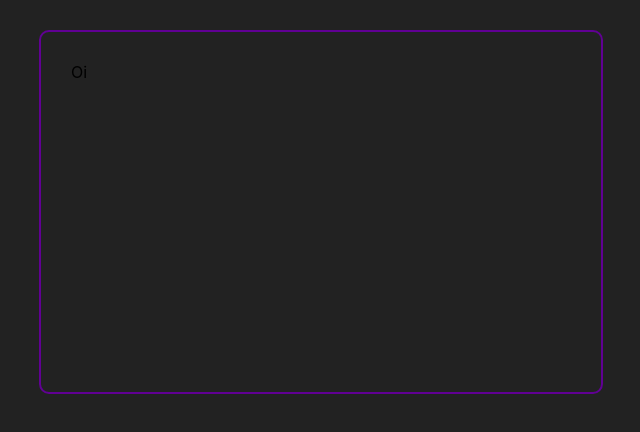
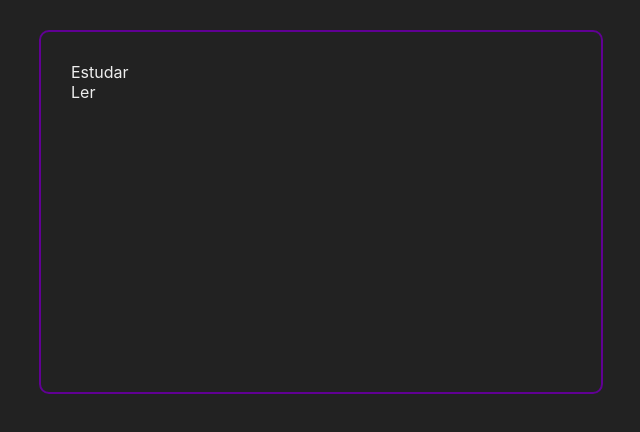
Before and after one commit to scallopc/myTasks, a React (Create React App) app: page / in a window 1280 px wide. Shown: the top 432 px of the page, without its empty margins (319-959 px from the left). Built offline with nearby package versions, Linux system fonts and the light colour scheme.

Commit message:
dom@5.2.0 - tasks

```diff
--- a/src/App.jsx
+++ b/src/App.jsx
@@ -1,8 +1,29 @@
-import React from "react";
+import React, { useState } from "react";
 import './App.scss'
+import Tasks from "./components/tasks/Tasks";
 
 const App = () => {
-return <div className="container">Oi</div>
+
+    const [tasks, setTasks] = useState([
+        {
+            id: "1",
+            title: " Estudar",
+            completed: false,
+        },
+        {
+            id: "2",
+            title: " Ler",
+            completed: true,
+        },
+    ]);
+
+    return (
+        <>
+            <div className="container">
+                <Tasks tasks={tasks} />
+            </div>
+        </>
+    );
 }
 
 export default App;
--- /dev/null
+++ b/src/components/task/Task.jsx
@@ -0,0 +1,9 @@
+import React from 'react';
+
+const Task = ({ task }) => {
+    return (
+        <div>{task.title}</div>
+    );
+}
+
+export default Task;
--- /dev/null
+++ b/src/components/tasks/Tasks.jsx
@@ -0,0 +1,12 @@
+import React from "react";
+import Task from "../task/Task";
+
+const Tasks = ({tasks}) => {
+    return (
+        <>
+         {tasks.map((task) => <Task task={task} />)}
+        </>
+    )
+}
+
+export default Tasks
--- a/src/index.scss
+++ b/src/index.scss
@@ -2,7 +2,7 @@
 $primary-color: #610094;
 $secundary-color: #3F0071;
 $background-color: #222;
-
+$text-color: #eee;
 
 body {
   margin: 0;
@@ -12,6 +12,7 @@ body {
   -webkit-font-smoothing: antialiased;
   -moz-osx-font-smoothing: grayscale;
   background-color: $background-color;
+  color: $text-color;
 }
 
 code {
```
Also changed, not shown: package.json (+11 -7 lines), src/index.js (+4 -4 lines), src/components/task/Task.scss (added), src/components/tasks/Tasks.scss (added), 2 other files (tests, documents, lock files or other folders).
